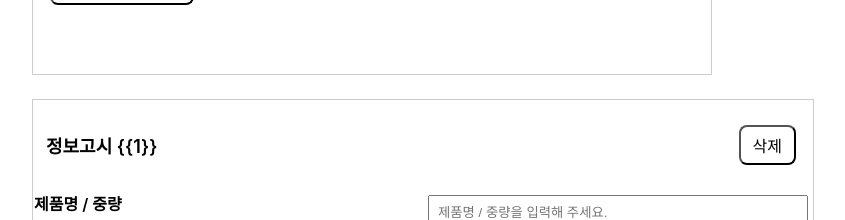
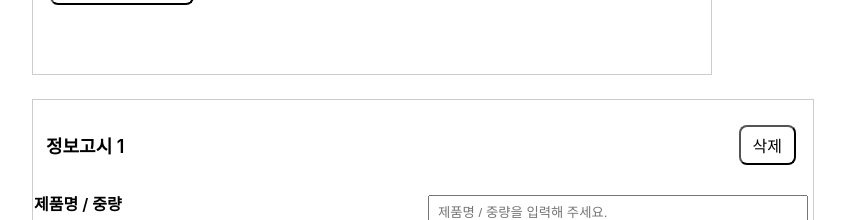
Before and after one commit to pre-onboarding-course-team-6/1st-week-sirloin-task, a React (Create React App) app: page / in a window 1280 px wide. Shown: the part 1520-1740 px from the top of the page, without its empty margins (12-857 px from the left). Built offline with nearby package versions, Linux system fonts and the light colour scheme.

Commit message:
fix: 정보공시 숫자 옆 {{}} 제거

```diff
--- a/src/components/Notify/elements/InformationNotice.jsx
+++ b/src/components/Notify/elements/InformationNotice.jsx
@@ -53,21 +53,12 @@ function InformationNotice({
     setMoreFields(values);
     mergeToInputFields(index, values); // 정보 고시에 merge
   };
-
-  const left = "{{";
-  const right = "}}";
-
   return (
     <>
       <TableRow>
         <td>
           <TitleDiv>
-            정보고시{" "}
-            <span>
-              {left}
-              {index + 1}
-              {right}
-            </span>
+            정보고시 <span>{index + 1}</span>
           </TitleDiv>
         </td>
         <td style={{ textAlign: "right" }}>
```
